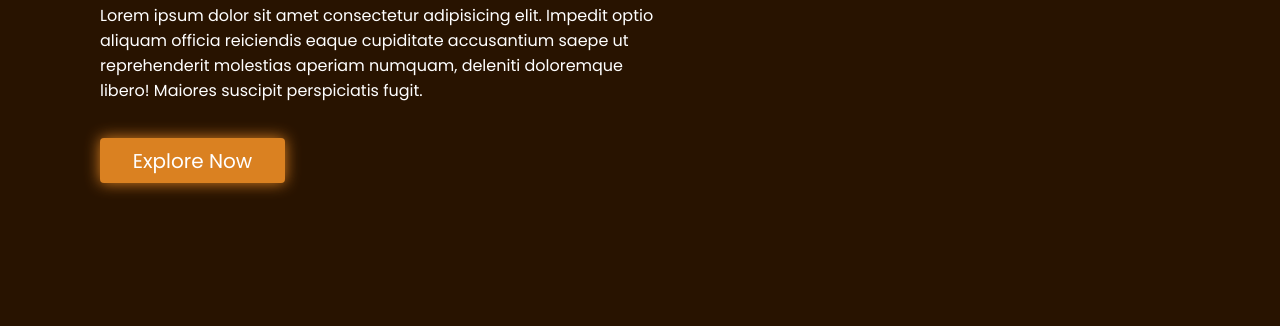
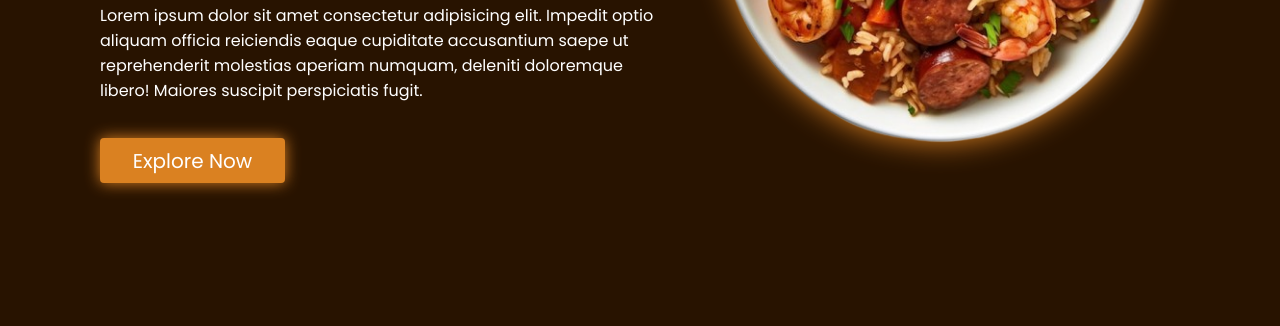
Before and after one commit to shayanshahDeveloper/Project-8-ChickenCraver-Landing-Page, a plain HTML site: page index.html in a window 1280 px wide. Shown: the part 474-800 px from the top of the page. Drawn offline with Linux system fonts and the light colour scheme; the site is published under a folder, as on GitHub Pages, so addresses that start at the root find nothing.

Commit message:
Image replaced

```diff
--- a/index.html
+++ b/index.html
@@ -25,7 +25,7 @@
         <a href="#">Login</a>
       </nav>
     </header>
-    <img src="/bg1.png" class="food" />
+    <img src="./bg1.png" class="food" />
     <div class="text-box">
       <h1>GourmetGlide</h1>
       <h1>Glide in to Flavor</h1>
```
